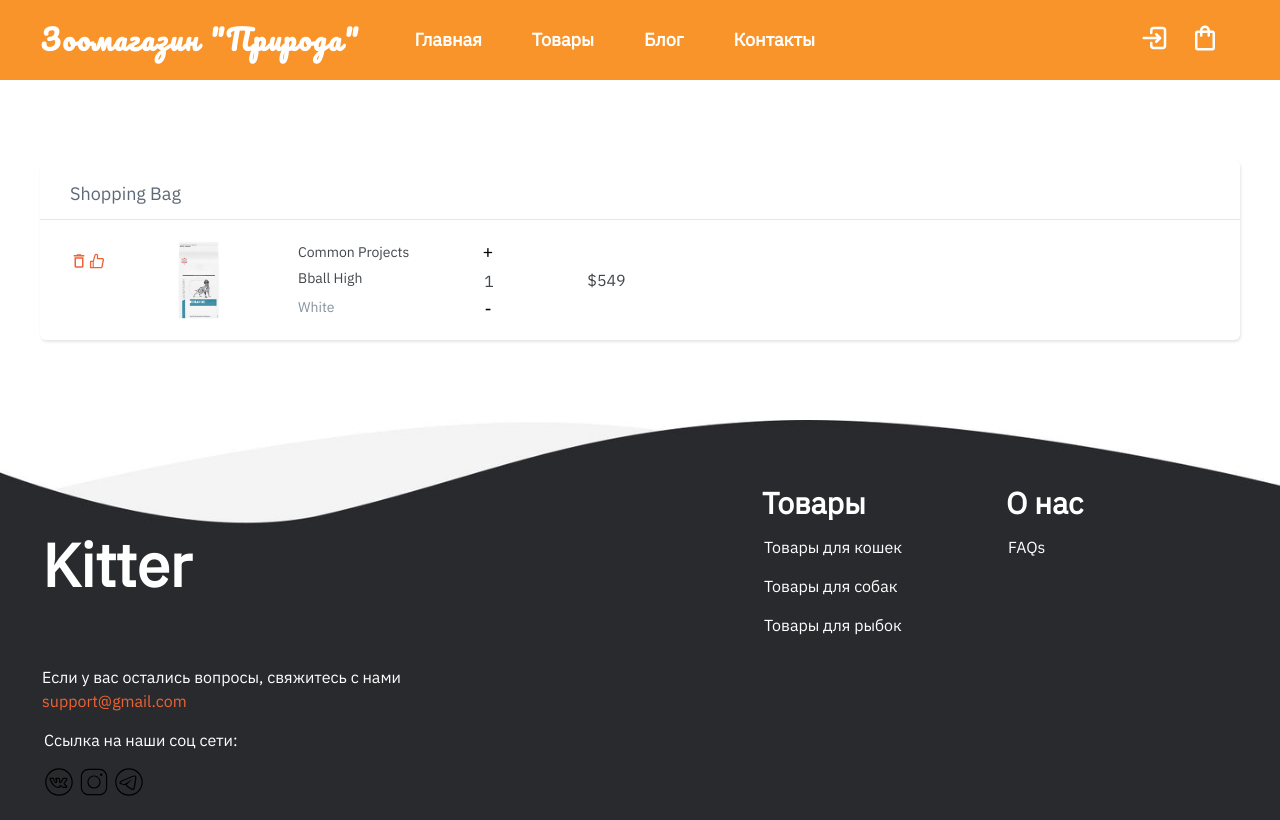
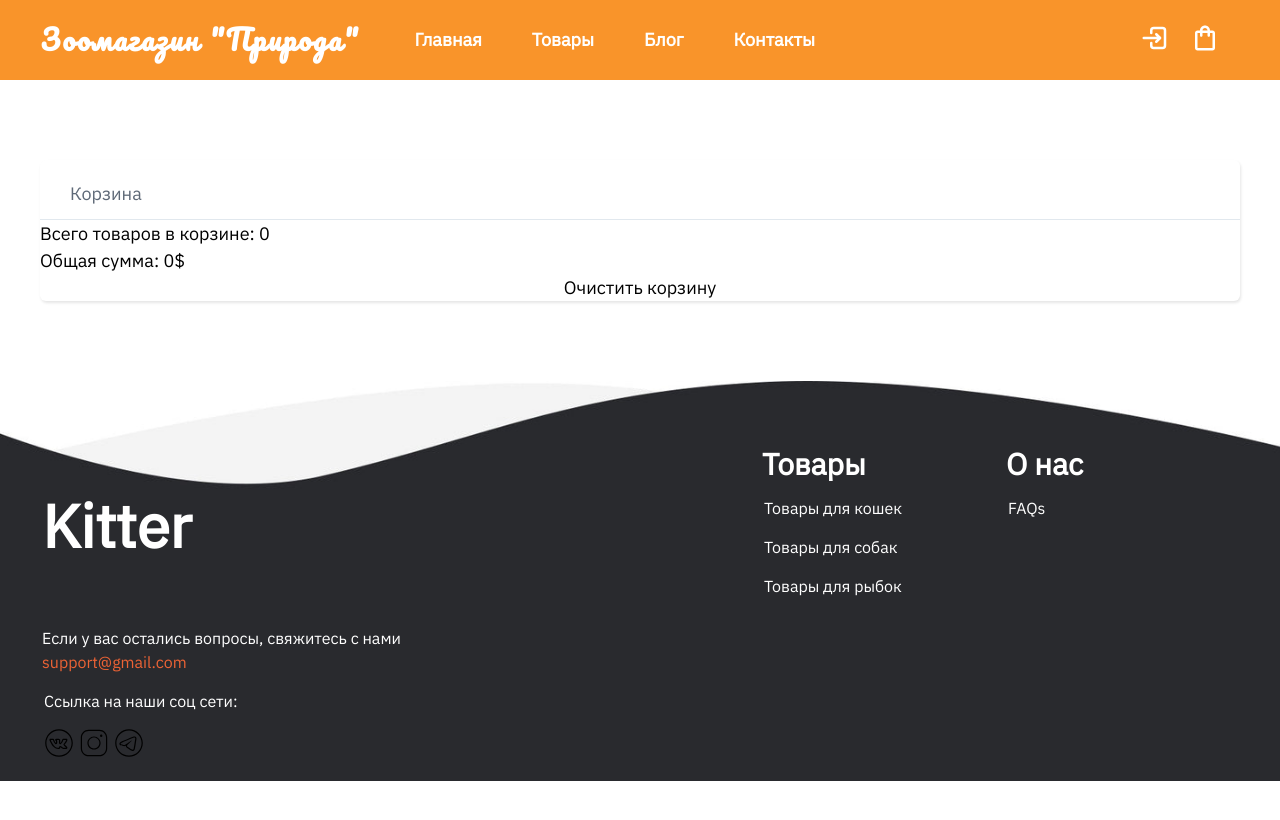
Before and after one commit to ortima/pet-shop, a React (Vite) app: page /cart in a window 1280 px wide. Built offline with nearby package versions, Linux system fonts and the light colour scheme.

Commit message:
Cart - functional (prototype v2.0)

```diff
--- a/src/Data/productsData.js
+++ b/src/Data/productsData.js
@@ -3,56 +3,56 @@ const products = [
     id: 1,
     imageSrc: 'src/assets/products/product-1.jpg',
     hoverImageSrc: 'src/assets/products/product-1_0.jpg',
-        price: 25.99,
+    price: 300,
     name: 'Товар 1',
   },
   {
     id: 2,
     imageSrc: 'src/assets/products/product-2.jpg',
     hoverImageSrc: 'src/assets/products/product-2_0.jpg',
-        price: 19.99,
+    price: 300,
     name: 'Товар 2',
   },
   {
     id: 3,
     imageSrc: 'src/assets/products/product-3.jpg',
     hoverImageSrc: 'src/assets/products/product-3_0.jpg',
-        price: 29.99,
+    price: 300,
     name: 'Товар 3',
   },
   {
     id: 4,
     imageSrc: 'src/assets/products/product-4.jpg',
     hoverImageSrc: 'src/assets/products/product-4_0.jpg',
-        price: 29.99,
+    price: 500,
     name: 'Товар 4',
   },
   {
     id: 5,
     imageSrc: 'src/assets/products/product-5.jpg',
     hoverImageSrc: 'src/assets/products/product-5_0.jpg',
-        price: 29.99,
+    price: 500,
     name: 'Товар 5',
   },
   {
     id: 6,
     imageSrc: 'src/assets/products/product-6.jpg',
     hoverImageSrc: 'src/assets/products/product-6_0.jpg',
-        price: 29.99,
+    price: 600,
     name: 'Товар 6',
   },
   {
     id: 7,
     imageSrc: 'src/assets/products/product-7.jpg',
     hoverImageSrc: 'src/assets/products/product-7_0.jpg',
-        price: 29.99,
+    price: 400,
     name: 'Товар 7',
   },
   {
     id: 8,
     imageSrc: 'src/assets/products/product-8.jpg',
     hoverImageSrc: 'src/assets/products/product-8_0.jpg',
-        price: 29.99,
+    price: 300,
     name: 'Товар 8',
   },
 ]
--- a/src/components/Cart/Cart.jsx
+++ b/src/components/Cart/Cart.jsx
@@ -1,17 +1,65 @@
-import React from 'react'
+import React, { useContext } from 'react'
+import { AppContext } from '../../context/AppContext'
 import styles from './Cart.module.scss'
-
 import { MdOutlineDelete } from 'react-icons/md'
 import { AiOutlineLike } from 'react-icons/ai'
 
 const Cart = () => {
+  const { cartItem, setCartItem, quantity, setQuantity } =
+    useContext(AppContext)
+
+  const increaseQuantity = (id) => {
+    setCartItem((prevCartItem) =>
+      prevCartItem.map((item) =>
+        item.id === id ? { ...item, quantity: item.quantity + 1 } : item
+      )
+    )
+    setQuantity(quantity + 1)
+  }
+
+  const decreaseQuantity = (id) => {
+    setCartItem((prevCartItem) => {
+      const updatedCart = prevCartItem.map((item) =>
+        item.id === id && item.quantity > 1
+          ? { ...item, quantity: item.quantity - 1 }
+          : item
+      )
+
+      const removedItem = prevCartItem.find(
+        (item) => item.id === id && item.quantity === 1
+      )
+
+      if (removedItem) {
+        removeItem(id, removedItem.quantity)
+      } else {
+        setQuantity((prevQuantity) => prevQuantity - 1)
+      }
+
+      return updatedCart
+    })
+  }
+
+  const removeItem = (id, quantityToRemove) => {
+    setCartItem((prevCartItem) => prevCartItem.filter((item) => item.id !== id))
+    setQuantity((prevQuantity) => prevQuantity - quantityToRemove)
+  }
+
+  const totalAmount = cartItem.reduce(
+    (total, item) => total + item.price * item.quantity,
+    0
+  )
+
   return (
     <div className={styles.shopping_cart}>
-      <div className={styles.title}>Shopping Bag</div>
+      <div className={styles.title}>Корзина</div>
 
-      <div className={styles.item}>
+      {cartItem.map((item, index) => (
+        <div className={styles.item} key={index}>
           <div className={styles.button}>
-          <span className={styles.delete_btn}>
+            <span
+              className={styles.delete_btn}
+              onClick={() => removeItem(item.id, item.quantity)}
+            >
               <MdOutlineDelete />
             </span>
             <span className={styles.like_btn}>
@@ -20,27 +68,46 @@ const Cart = () => {
           </div>
 
           <div className={styles.image}>
-          <img src="src\assets\products\product-1.jpg" />
+            <img src={item.imageSrc} alt={item.name} />
           </div>
 
           <div className={styles.description}>
-          <span>Common Projects</span>
-          <span>Bball High</span>
-          <span>White</span>
+            <span>{item.name}</span>
+            <span>{item.description}</span>
+            <span>{item.price}$</span>
           </div>
 
           <div className={styles.quantity}>
-          <button className={styles.plus} type="button" name="button">
+            <button
+              className={styles.plus}
+              type="button"
+              onClick={() => increaseQuantity(item.id)}
+            >
               +
             </button>
-          <input type="text" name="name" value="1" />
-          <button className={styles.minus} type="button" name="button">
+            <div style={{ textAlign: 'center' }}>{item.quantity}</div>
+            <button
+              className={styles.minus}
+              type="button"
+              onClick={() => decreaseQuantity(item.id)}
+            >
               -
             </button>
           </div>
 
-        <div className={styles.total}>$549</div>
+          <div className={styles.total}>${item.price * item.quantity}</div>
         </div>
+      ))}
+
+      <div>Всего товаров в корзине: {quantity}</div>
+      <div>Общая сумма: {totalAmount}$</div>
+      <button
+        onClick={() => {
+          setCartItem([]), setQuantity(0)
+        }}
+      >
+        Очистить корзину
+      </button>
     </div>
   )
 }
--- a/src/components/Header/Header.jsx
+++ b/src/components/Header/Header.jsx
@@ -1,12 +1,14 @@
 import styles from './Header.module.scss'
-import { useEffect, useState } from 'react'
+import { useEffect, useState, useContext } from 'react'
+import { AppContext } from '../../context/AppContext'
 import { Link } from 'react-router-dom'
-
 import { MdOutlineShoppingBag } from 'react-icons/md'
 import { TbLogin2 } from 'react-icons/tb'
 
-const Header = ({ quantity }) => {
+const Header = () => {
   const [isSticky, setIsSticky] = useState(false)
+  const { quantity } = useContext(AppContext)
+  console.log(quantity)
 
   useEffect(() => {
     const Scroll = () => {
@@ -47,13 +49,10 @@ const Header = ({ quantity }) => {
           <button className="actions-btn" aria-label="LogIn">
             <TbLogin2 size={30} />
           </button>
-          <button className="actions-btn cart" aria-label="cart">
-            <Link to="/cart">
-              {' '}
-              <MdOutlineShoppingBag size={30} />
-              <span className={styles.badge}>{quantity}</span>
-            </Link>
-          </button>
+          <Link to="/cart" className="actions-btn cart" aria-label="cart">
+            <MdOutlineShoppingBag size={30} />
+            {quantity > 0 && <span className={styles.badge}>{quantity}</span>}
+          </Link>
         </div>
       </div>
     </header>
--- a/src/components/Products/Products.jsx
+++ b/src/components/Products/Products.jsx
@@ -1,15 +1,30 @@
-import React, { useState } from 'react'
+import React, { useState, useContext } from 'react'
 import styles from './Products.module.scss'
 import products from '../../Data/productsData'
+import { AppContext } from '../../context/AppContext'
+import { IoBagAddOutline } from 'react-icons/io5'
 
-import { IoBagAddOutline } from 'react-icons/io5'
-import AlertAddCart from '../Blocks/AlertAdd/AlertAddCart'
+const Products = () => {
+  const [isHovered, setIsHovered] = useState(false)
+  const { cartItem, setCartItem, quantity, setQuantity } =
+    useContext(AppContext)
 
-const Products = ({ setQuantity, quantity }) => {
-  const [isHovered, setIsHovered] = useState(false)
+  const addToCart = (product) => {
+    setQuantity(quantity + 1)
 
-  const AddToCart = (product) => {
-    setQuantity(quantity + 1)
+    const existingItem = cartItem.find((item) => item.id === product.id)
+    if (existingItem) {
+      // Если карточка уже есть в корзине, увеличиваем ее количество
+      const updatedCart = cartItem.map((item) =>
+        item.id === existingItem.id
+          ? { ...item, quantity: item.quantity + 1 }
+          : item
+      )
+      setCartItem(updatedCart)
+    } else {
+      // Если карточки нет в корзине, добавляем ее
+      setCartItem([...cartItem, { ...product, quantity: 1 }])
+    }
     console.log('Товар добавлен в корзину!', product)
   }
 
@@ -38,7 +53,7 @@ const Products = ({ setQuantity, quantity }) => {
               <button
                 className={styles.card_btn}
                 onClick={() => {
-                  AddToCart(product)
+                  addToCart(product)
                 }}
               >
                 <IoBagAddOutline size={20} className={styles.svg_button} />
--- /dev/null
+++ b/src/context/AppContext.js
@@ -0,0 +1,3 @@
+import { createContext } from 'react'
+
+export const AppContext = createContext()
--- a/src/main.jsx
+++ b/src/main.jsx
@@ -1,38 +1,32 @@
-import * as React from 'react'
+import React, { useState } from 'react'
 import { createRoot } from 'react-dom/client'
+import { BrowserRouter, Routes, Route } from 'react-router-dom'
 import Home from './pages/Home'
-import { createBrowserRouter, RouterProvider } from 'react-router-dom'
 import NotFound from './pages/NotFound'
 import Catalog from './pages/Catalog'
 import CartPage from './pages/CartPage'
+import { AppContext } from './context/AppContext'
 
-const router = createBrowserRouter([
-  {
-    path: '/',
-    element: <Home />,
-  },
-  {
-    path: '*',
-    element: <NotFound />,
-  },
-  {
-    path: 'catalog',
-    element: <Catalog />,
-  },
-  {
-    path: 'blog',
-    element: <div>Blog</div>,
-  },
-  {
-    path: 'contacts',
-    element: <div>Contacts</div>,
-  },
-  {
-    path: 'cart',
-    element: <CartPage />,
-  },
-])
+const App = () => {
+  const [quantity, setQuantity] = useState(0)
+  const [cartItem, setCartItem] = useState([])
 
-createRoot(document.getElementById('root')).render(
-  <RouterProvider router={router} />
-)
+  return (
+    <AppContext.Provider
+      value={{ quantity, setQuantity, cartItem, setCartItem }}
+    >
+      <BrowserRouter>
+        <Routes>
+          <Route path="/" element={<Home />} />
+          <Route path="catalog" element={<Catalog />} />
+          <Route path="blog" element={<div>Blog</div>} />
+          <Route path="contacts" element={<div>Contacts</div>} />
+          <Route path="cart" element={<CartPage />} />
+          <Route path="*" element={<NotFound />} />
+        </Routes>
+      </BrowserRouter>
+    </AppContext.Provider>
+  )
+}
+
+createRoot(document.getElementById('root')).render(<App />)
--- a/src/pages/Home.jsx
+++ b/src/pages/Home.jsx
@@ -1,4 +1,4 @@
-import React, { useState } from 'react'
+import React from 'react'
 import Header from '../components/Header/Header'
 import Category from '../components/Category/Category'
 import Articles from '../components/Articles/Articles'
@@ -9,18 +9,18 @@ import Banner from '../components/Banner/Banner'
 import Advantages from '../components/Advantages/Advantages'
 
 import '../index.css'
+
 const Home = () => {
-  const [quantity, setQuantity] = useState(0)
   return (
     <>
-      <Header quantity={quantity} />
+      <Header />
 
       <Banner />
 
       <main className="container">
         <Category />
         <Articles />
-        <Products setQuantity={setQuantity} quantity={quantity} />
+        <Products />
         <FAQList />
         <Advantages />
       </main>
```
Lines whose indentation alone changed are shown as unchanged.
